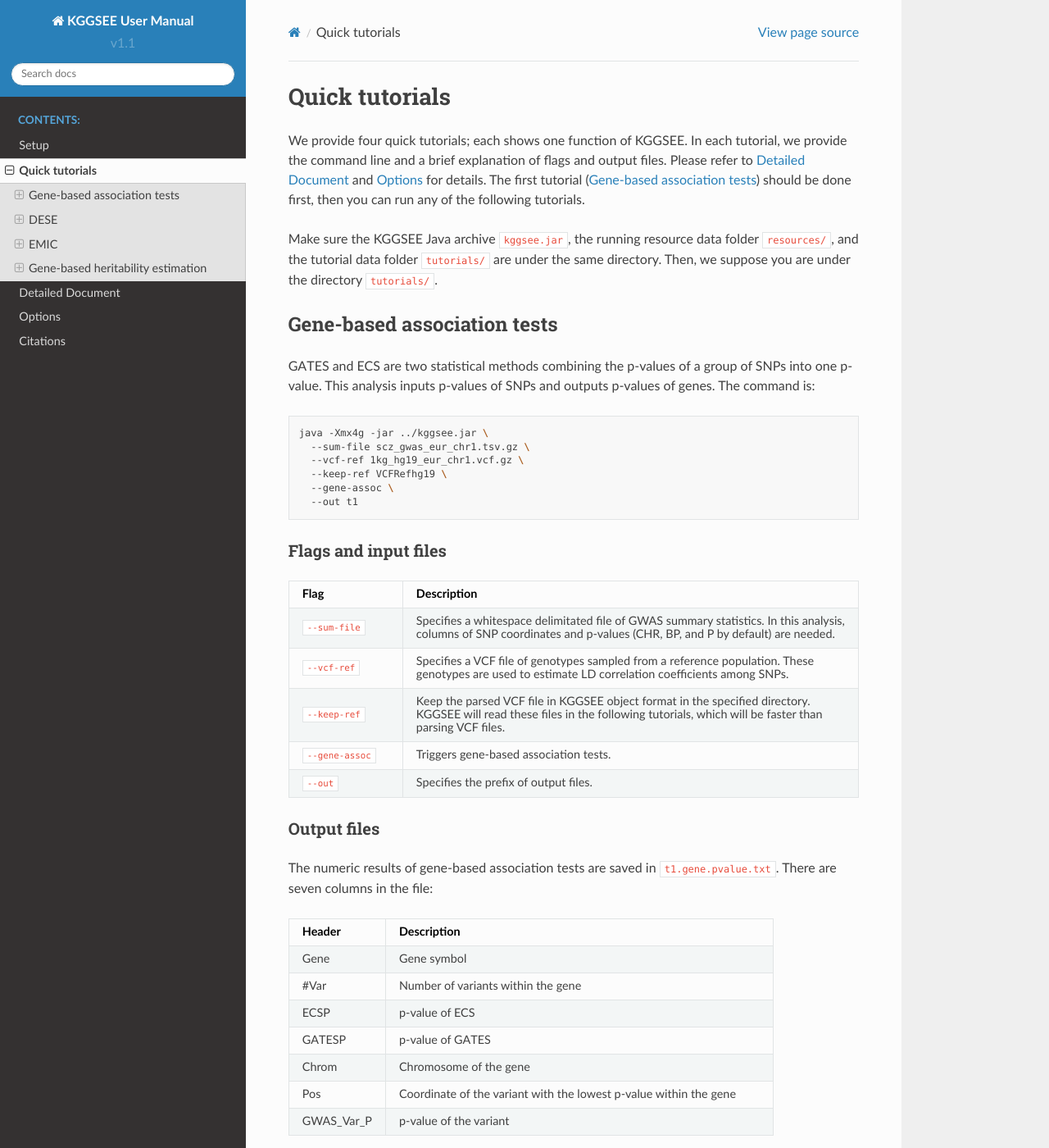
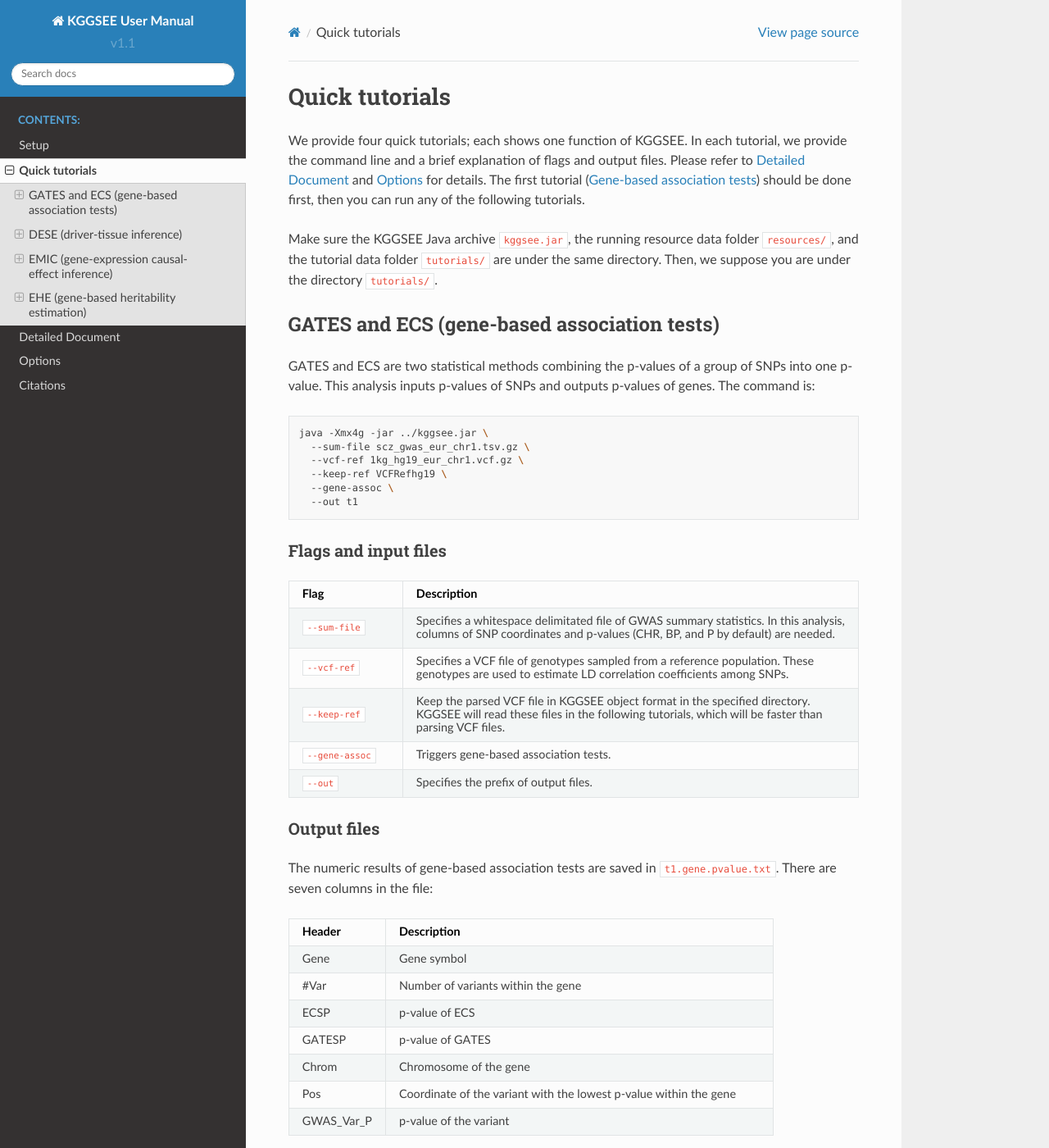
Before and after one commit to pmglab/KGGSEE, a Sphinx documentation site: the page built from doc/source/quick_tutorials.rst, in a window 1280 px wide and 1400 px high. Shown: the whole window at 82% size. Built offline with Sphinx 7.4.7 and the Read the Docs theme 2.0.0, drawn with Linux system fonts in a browser that asks for light colours; some of the changed text lies outside the part shown.

Commit message:
Update quick_tutorials.rst

```diff
--- a/doc/source/quick_tutorials.rst
+++ b/doc/source/quick_tutorials.rst
@@ -11,8 +11,8 @@
 
 .. _t1:
 
-Gene-based association tests
-============================
+GATES and ECS (gene-based association tests)
+============================================
 
 GATES and ECS are two statistical methods combining the p-values of a group of SNPs into one p-value. This analysis inputs p-values of SNPs and outputs p-values of genes. The command is:
 
@@ -80,8 +80,8 @@
 
 .. _t2:
 
-DESE
-====
+DESE (driver-tissue inference)
+==============================
 
 DESE performs phenotype-tissue association tests and conditional gene-based association tests at the same time. This analysis inputs p-values of a GWAS and expression profile of multiple tissues and outputs p-values of phenotype-tissue associations and conditional p-values of genes. The command is:
 
@@ -166,8 +166,8 @@
 
 .. _t3:
 
-EMIC
-====
+EMIC (gene-expression causal-effect inference)
+==============================================
 
 EMIC inferences gene expressions' causal effect on a complex phenotype with dependent expression quantitative loci by a robust median-based Mendelian randomization. SNPs with effects on both the phenotype and a gene are considered instrumental variables (IVs) of the gene, which can be used to infer the gene's expression effect on the phenotype. This analysis inputs effect sizes of SNPs on the phenotype and genes' expressions and outputs effect sizes and p-values of genes' expression effects on the phenotype. The command is:
 
@@ -248,8 +248,8 @@
 
 .. _t4:
 
-Gene-based heritability estimation
-==================================
+EHE (gene-based heritability estimation)
+========================================
 
 Heritability is a measure of how well differences in people's genes account for differences in their phenotypes. This tutorial estimates the heritability of each gene with GWAS summary statistics. The command is:
 
```
